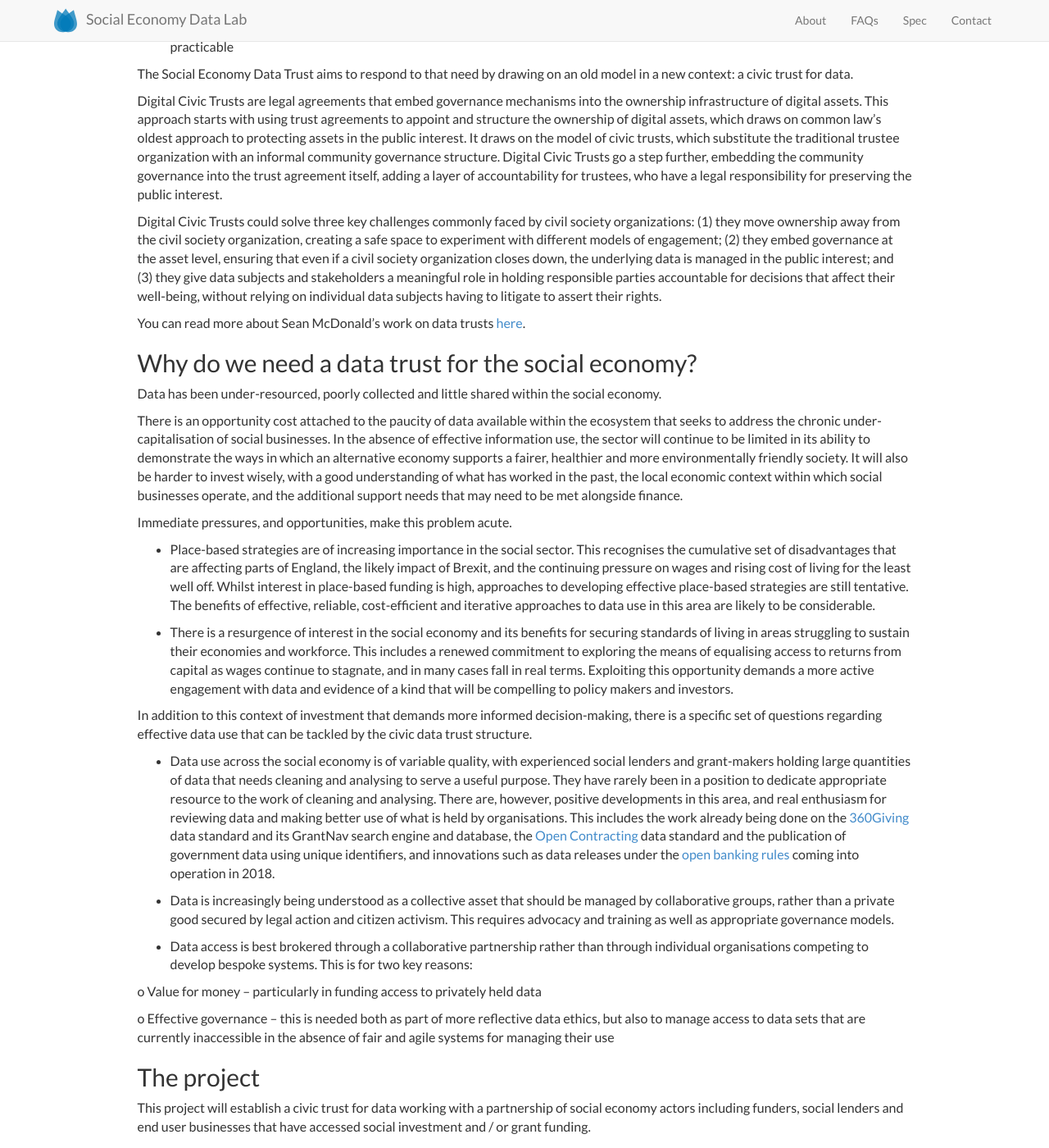
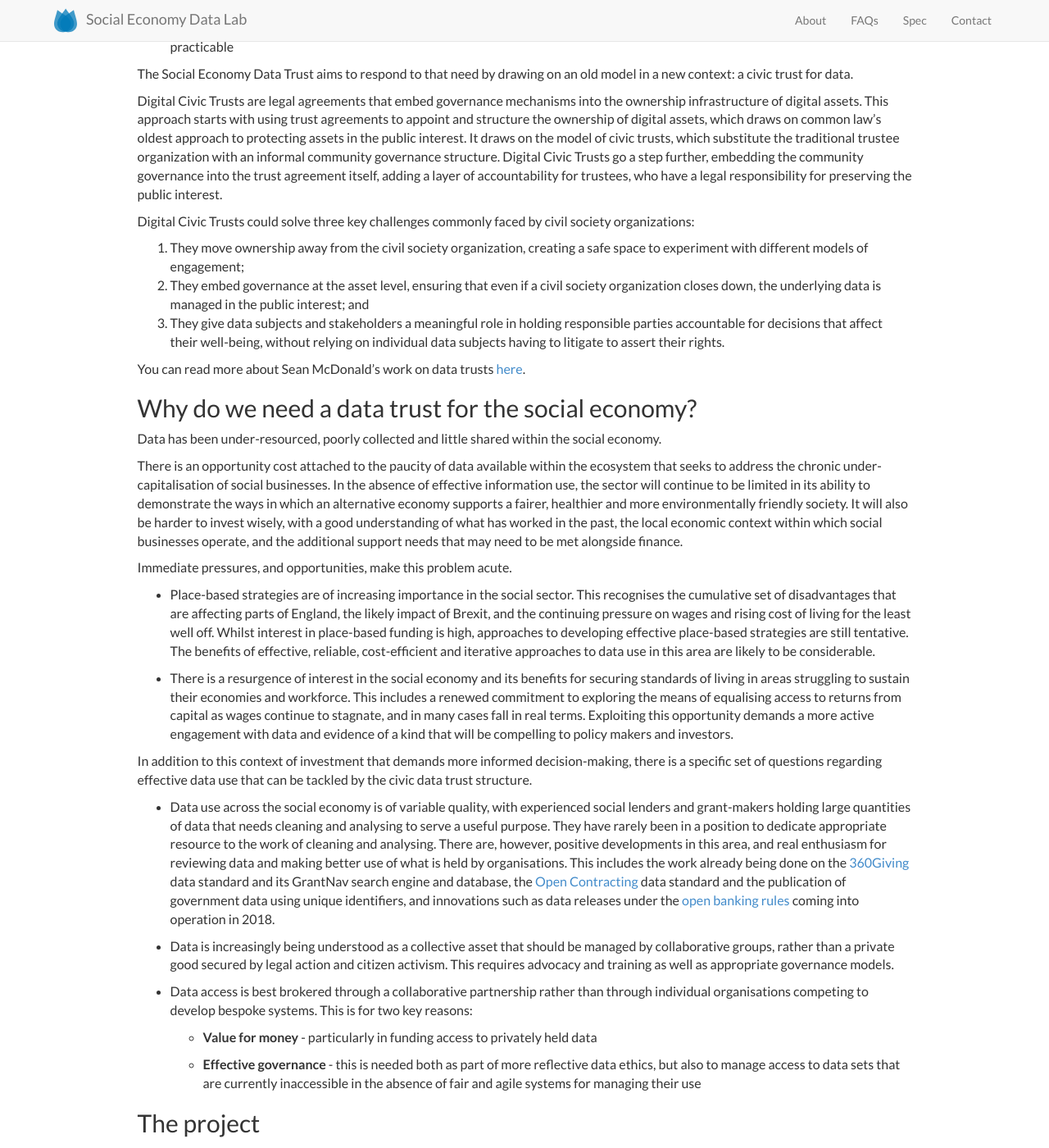
Before and after one commit to SocialEconomyDataLab/socialeconomydatalab.github.io-archive, a Jekyll site: the page built from trust.md, in a window 1280 px wide and 1400 px high, scrolled down 448 px. Shown: the whole window at 82% size. Built offline with Jekyll 4.4.1, drawn with Linux system fonts in a browser that asks for light colours.

Commit message:
clean up content a bit

```diff
--- a/trust.md
+++ b/trust.md
@@ -21,7 +21,10 @@ The Social Economy Data Trust aims to respond to that need by drawing on an old
 
 Digital Civic Trusts are legal agreements that embed governance mechanisms into the ownership infrastructure of digital assets. This approach starts with using trust agreements to appoint and structure the ownership of digital assets, which draws on common law's oldest approach to protecting assets in the public interest. It draws on the model of civic trusts, which substitute the traditional trustee organization with an informal community governance structure. Digital Civic Trusts go a step further, embedding the community governance into the trust agreement itself, adding a layer of accountability for trustees, who have a legal responsibility for preserving the public interest.
 
-Digital Civic Trusts could solve three key challenges commonly faced by civil society organizations: (1) they move ownership away from the civil society organization, creating a safe space to experiment with different models of engagement; (2) they embed governance at the asset level, ensuring that even if a civil society organization closes down, the underlying data is managed in the public interest; and (3) they give data subjects and stakeholders a meaningful role in holding responsible parties accountable for decisions that affect their well-being, without relying on individual data subjects having to litigate to assert their rights.
+Digital Civic Trusts could solve three key challenges commonly faced by civil society organizations:
+1. They move ownership away from the civil society organization, creating a safe space to experiment with different models of engagement;
+2. They embed governance at the asset level, ensuring that even if a civil society organization closes down, the underlying data is managed in the public interest; and
+3. They give data subjects and stakeholders a meaningful role in holding responsible parties accountable for decisions that affect their well-being, without relying on individual data subjects having to litigate to assert their rights.
 
 You can read more about Sean McDonald's work on data trusts [here](https://medium.com/@McDapper/the-civic-trust-e674f9aeab43).
 
@@ -45,9 +48,9 @@ In addition to this context of investment that demands more informed decision-ma
 
 - Data access is best brokered through a collaborative partnership rather than through individual organisations competing to develop bespoke systems. This is for two key reasons:
 
-o Value for money -- particularly in funding access to privately held data
+  - **Value for money** - particularly in funding access to privately held data
 
-o Effective governance -- this is needed both as part of more reflective data ethics, but also to manage access to data sets that are currently inaccessible in the absence of fair and agile systems for managing their use
+  - **Effective governance** - this is needed both as part of more reflective data ethics, but also to manage access to data sets that are currently inaccessible in the absence of fair and agile systems for managing their use
 
 ## The project
 
```
